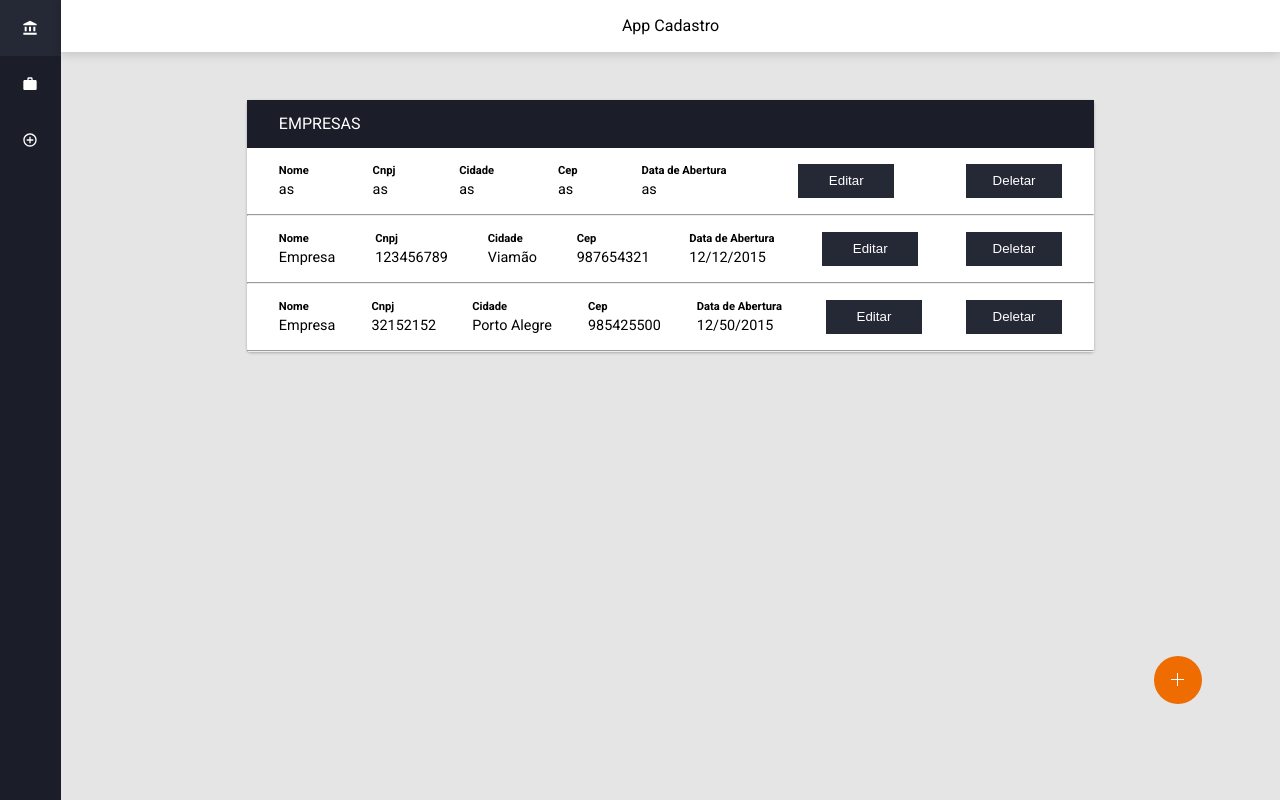
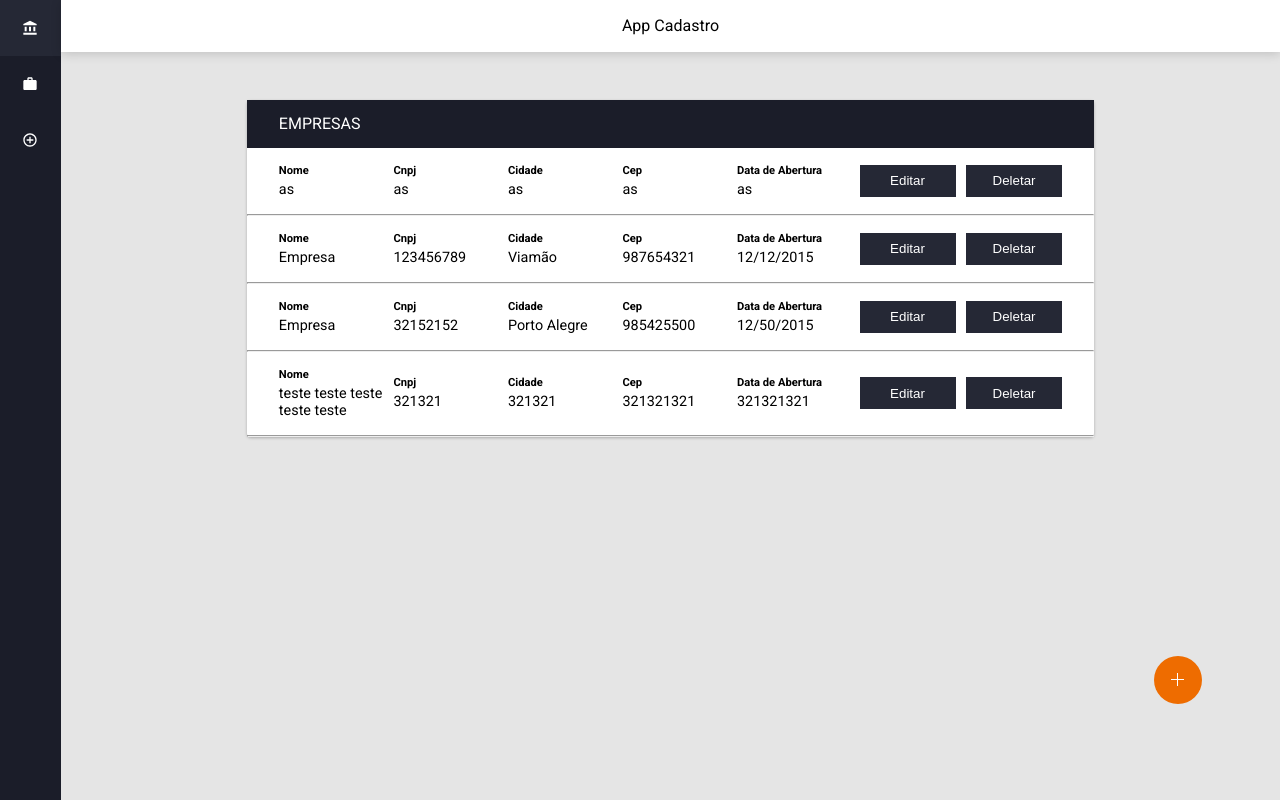
Before and after one commit to RicardoBaltazar/Dashboard-frontend, a React (Create React App) app in the folder app/: page /companies in a window 1280 px wide. Built offline with nearby package versions, Linux system fonts and the light colour scheme; data requests are answered from the project's data file.

Commit message:
Alterando css da tabela de cadastros alinhando os elementos

```diff
--- a/app/server.json
+++ b/app/server.json
@@ -23,6 +23,14 @@
       "cep": "985425500",
       "opendate": "12/50/2015",
       "id": 10
+    },
+    {
+      "name": "teste teste teste teste teste",
+      "cnpj": "321321",
+      "uf": "321321",
+      "cep": "321321321",
+      "opendate": "321321321",
+      "id": 11
     }
   ]
 }
--- a/app/src/components/table/styled.module.scss
+++ b/app/src/components/table/styled.module.scss
@@ -2,6 +2,7 @@
     display: flex;
     justify-content: space-between;
     padding: 1rem 2rem;
+    align-items: center;
 
     div {
         display: flex;
@@ -14,9 +15,9 @@
             font-weight: bold;
         }
 
-
         td {
-            width: 100%;
+            width: 7rem;
+            height: 100%;
             text-align: left;
             font-size: 0.9rem;
         }
--- a/app/src/screen/companies/styled.module.scss
+++ b/app/src/screen/companies/styled.module.scss
@@ -17,11 +17,6 @@
             color: #fff;
             padding: 0 2rem;
         }
-
-        th {
-            width: 100%;
-        }
-
         .DeleteBtn{
             background-color: #252835;
             color: #ffffff;
@@ -30,6 +25,7 @@
             transition: 0.2s;
             border: none;
             width: 6rem;
+            height: 2rem;
             margin-left: 0.5rem;
 
             &:hover {
```
